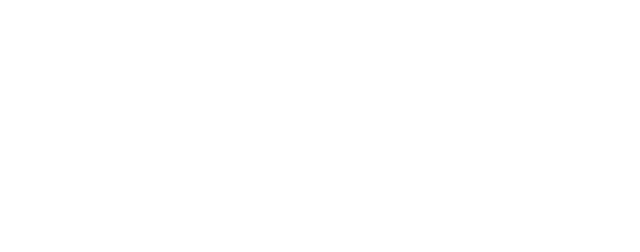
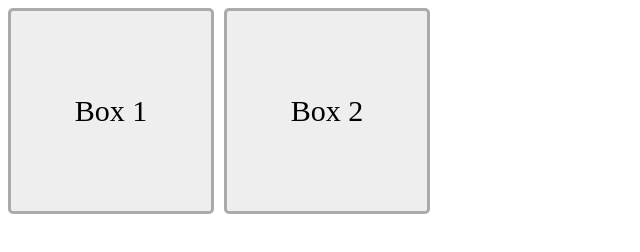
Before and after one commit to KCMav/Box-Model, a plain HTML site: page index.html in a window 1280 px wide. Shown: the whole page, without its empty margins (0-640 px from the left). Drawn offline with Linux system fonts and the light colour scheme.

Commit message:
css applied

```diff
--- a/index.html
+++ b/index.html
@@ -7,6 +7,7 @@
     <title>Box Model</title>
 </head>
 <body>
-
+    <div class="ex-box">Box 1</div>
+    <div class="ex-box">Box 2</div>
 </body>
 </html>
--- a/styles.css
+++ b/styles.css
@@ -0,0 +1,17 @@
+.ex-box {
+    border: 3px solid #aaa;
+    background-color: #eee;
+    height: 200px;
+    width: 200px;
+    display: flex;
+    align-items: center;
+    justify-content: center;
+    float: left;
+    margin-right: 10px;
+    border-radius: 5px;
+    font-size: 30px;
+}
+
+.ex-box:last-of-type {
+    clear: right;
+}
```
